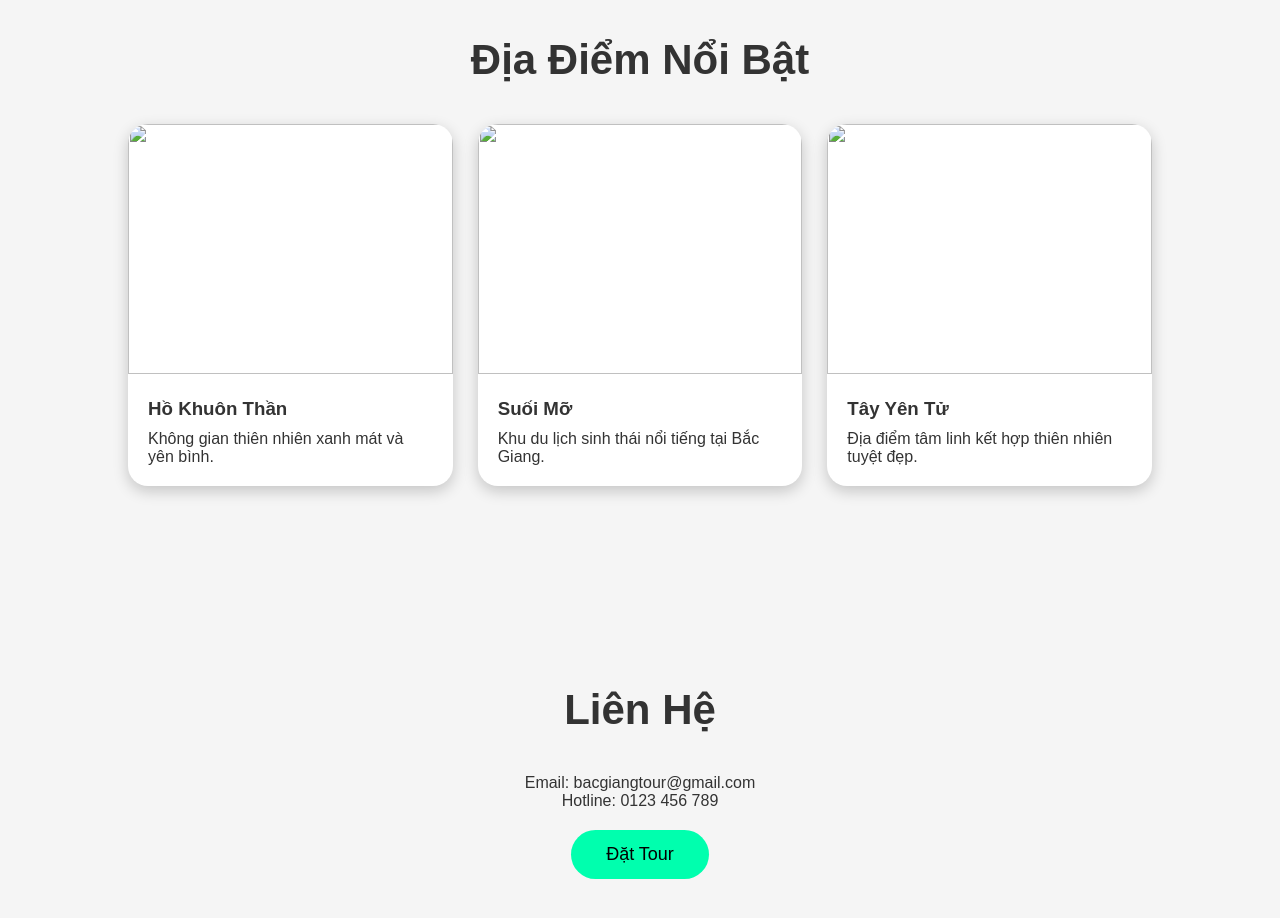
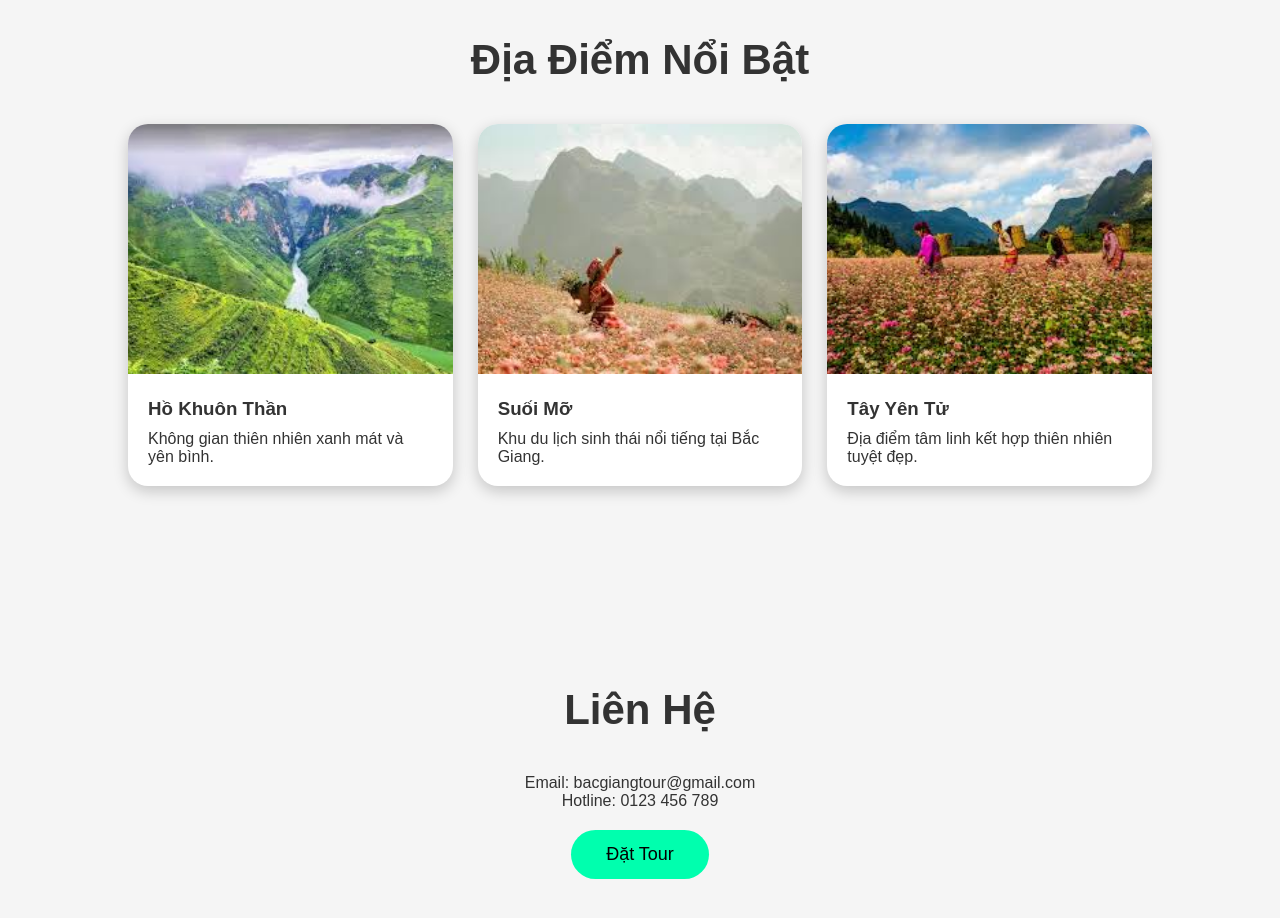
Before and after one commit to nguyentunglam242627-glitch/trang-l-, a plain HTML site: page index.html in a window 1280 px wide. Shown: the part 1260-2178 px from the top of the page. Drawn offline with Linux system fonts and the light colour scheme; files whose address does not match are found by name.

Commit message:
Add files via upload

```diff
--- a/index.html
+++ b/index.html
@@ -11,7 +11,7 @@
 
 <body>
 
-  <!-- MENU -->
+
   <header>
     <div class="logo">BẮC GIANG TOUR</div>
 
@@ -23,7 +23,7 @@
     </nav>
   </header>
 
-  <!-- HERO -->
+
   <section class="hero">
 
     <div class="overlay"></div>
@@ -40,7 +40,6 @@
 
   </section>
 
-  <!-- GIỚI THIỆU -->
   <section id="about" class="about">
 
     <h2>Giới Thiệu</h2>
@@ -53,7 +52,6 @@
 
   </section>
 
-  <!-- ĐỊA ĐIỂM -->
   <section id="places" class="places">
 
     <h2>Địa Điểm Nổi Bật</h2>
@@ -61,7 +59,7 @@
     <div class="card-container">
 
       <div class="card">
-        <img src="images/place1.jpg">
+        <img src="place1.jpg">
         <div class="card-content">
           <h3>Hồ Khuôn Thần</h3>
           <p>Không gian thiên nhiên xanh mát và yên bình.</p>
@@ -69,7 +67,7 @@
       </div>
 
       <div class="card">
-        <img src="images/place2.jpg">
+        <img src="place2.jpg">
         <div class="card-content">
           <h3>Suối Mỡ</h3>
           <p>Khu du lịch sinh thái nổi tiếng tại Bắc Giang.</p>
@@ -77,7 +75,7 @@
       </div>
 
       <div class="card">
-        <img src="images/place3.jpg">
+        <img src="place3.jpg">
         <div class="card-content">
           <h3>Tây Yên Tử</h3>
           <p>Địa điểm tâm linh kết hợp thiên nhiên tuyệt đẹp.</p>
@@ -88,7 +86,6 @@
 
   </section>
 
-  <!-- LIÊN HỆ -->
   <section id="contact" class="contact">
 
     <h2>Liên Hệ</h2>
@@ -100,7 +97,7 @@
 
   </section>
 
-  <!-- FOOTER -->
+
   <footer>
     © 2026 Bắc Giang Tour | Designed by Bạn
   </footer>
```
